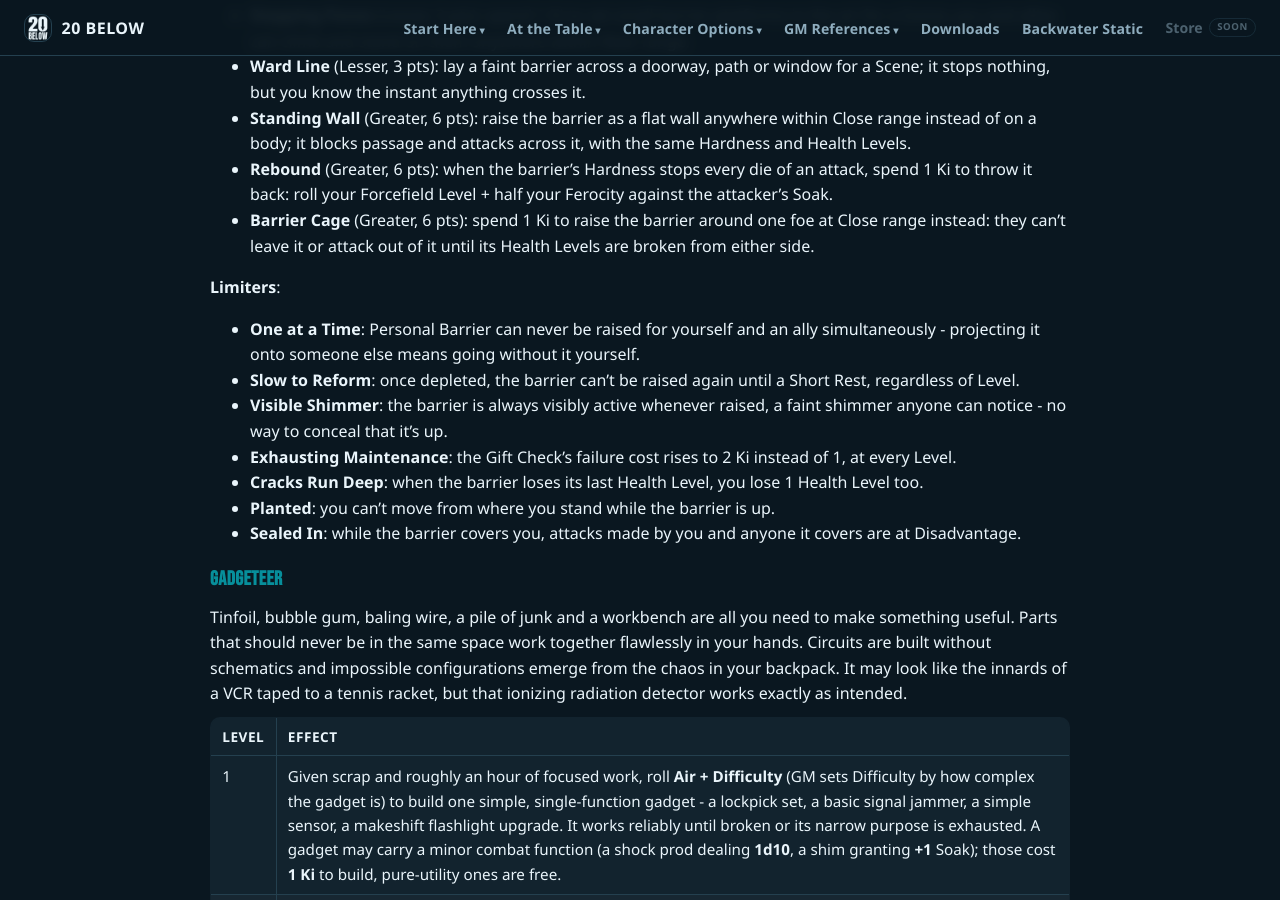
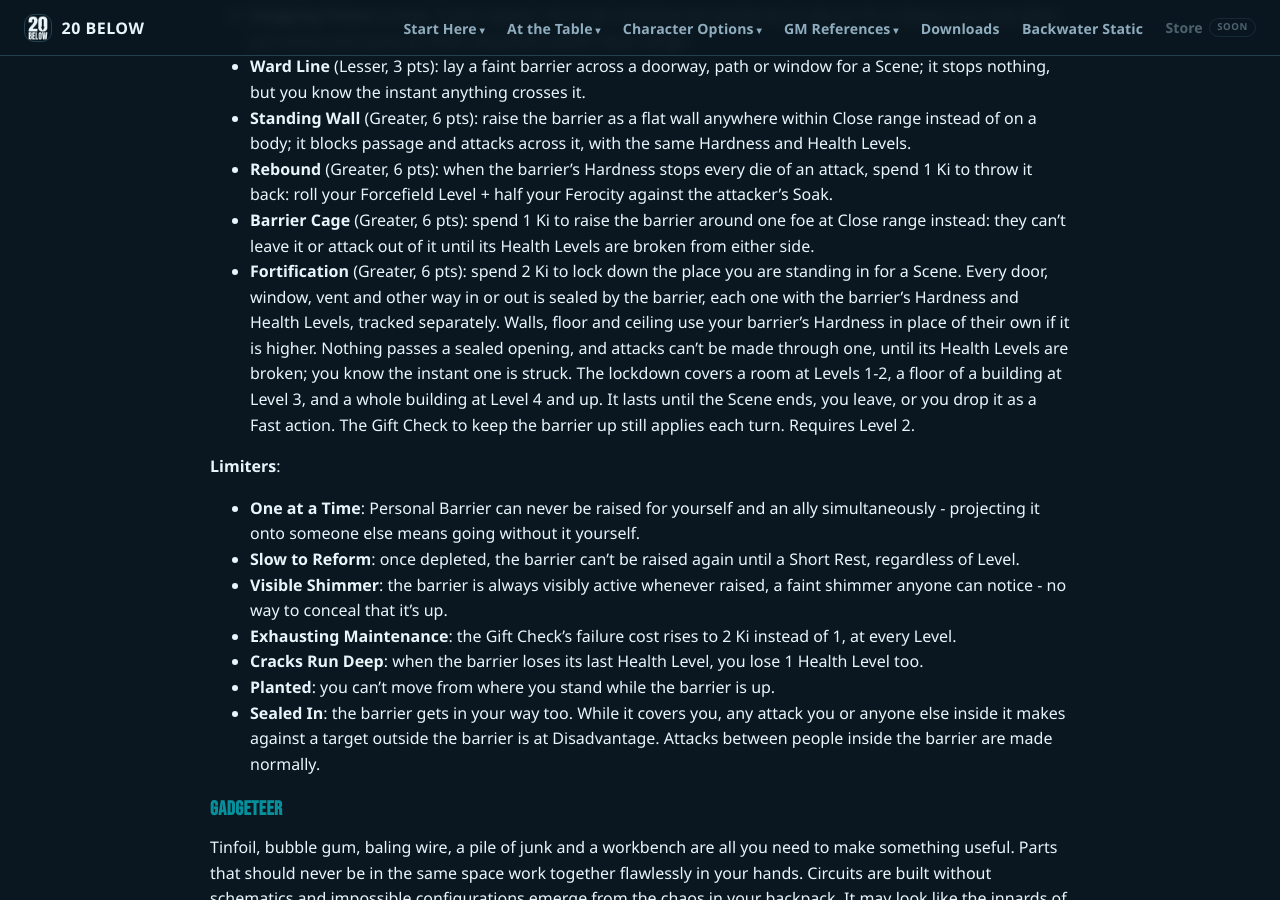
Before and after one commit to feralucce/20_Below, a Jekyll site: the page built from rules/gifts.md, in a window 1280 px wide and 900 px high, scrolled down 34418 px. Built offline with Jekyll 4.4.1, drawn with Linux system fonts in a browser that asks for light colours; our own code applies the rules of GitHub Pages for plain Markdown files.

Commit message:
Forcefield: clearer Sealed In, new Fortification adder
Sealed In now says the Disadvantage is for attacks aimed out through the
barrier; attacks between people inside it are made normally.
Fortification (Greater, 6 pts, Requires Level 2): 2 Ki locks down the
room, floor or building you are in for a Scene, each opening sealed with
the barrier's Hardness and Health Levels.

Co-Authored-By: Claude Opus 5.5 <noreply@anthropic.com>

```diff
--- a/rules/gifts.md
+++ b/rules/gifts.md
@@ -777,6 +777,7 @@ The barrier occupies the same Zone(s) as any worn armor and follows the normal r
 - **Standing Wall** (Greater, 6 pts): raise the barrier as a flat wall anywhere within Close range instead of on a body; it blocks passage and attacks across it, with the same Hardness and Health Levels.
 - **Rebound** (Greater, 6 pts): when the barrier's Hardness stops every die of an attack, spend 1 Ki to throw it back: roll your Forcefield Level + half your Ferocity against the attacker's Soak.
 - **Barrier Cage** (Greater, 6 pts): spend 1 Ki to raise the barrier around one foe at Close range instead: they can't leave it or attack out of it until its Health Levels are broken from either side.
+- **Fortification** (Greater, 6 pts): spend 2 Ki to lock down the place you are standing in for a Scene. Every door, window, vent and other way in or out is sealed by the barrier, each one with the barrier's Hardness and Health Levels, tracked separately. Walls, floor and ceiling use your barrier's Hardness in place of their own if it is higher. Nothing passes a sealed opening, and attacks can't be made through one, until its Health Levels are broken; you know the instant one is struck. The lockdown covers a room at Levels 1-2, a floor of a building at Level 3, and a whole building at Level 4 and up. It lasts until the Scene ends, you leave, or you drop it as a Fast action. The Gift Check to keep the barrier up still applies each turn. Requires Level 2.
 
 **Limiters**:
 
@@ -786,7 +787,7 @@ The barrier occupies the same Zone(s) as any worn armor and follows the normal r
 - **Exhausting Maintenance**: the Gift Check's failure cost rises to 2 Ki instead of 1, at every Level.
 - **Cracks Run Deep**: when the barrier loses its last Health Level, you lose 1 Health Level too.
 - **Planted**: you can't move from where you stand while the barrier is up.
-- **Sealed In**: while the barrier covers you, attacks made by you and anyone it covers are at Disadvantage.
+- **Sealed In**: the barrier gets in your way too. While it covers you, any attack you or anyone else inside it makes against a target outside the barrier is at Disadvantage. Attacks between people inside the barrier are made normally.
 
 ### Gadgeteer
 
```
Also changed, not shown: webbook/gifts.md (+2 -1 lines).
